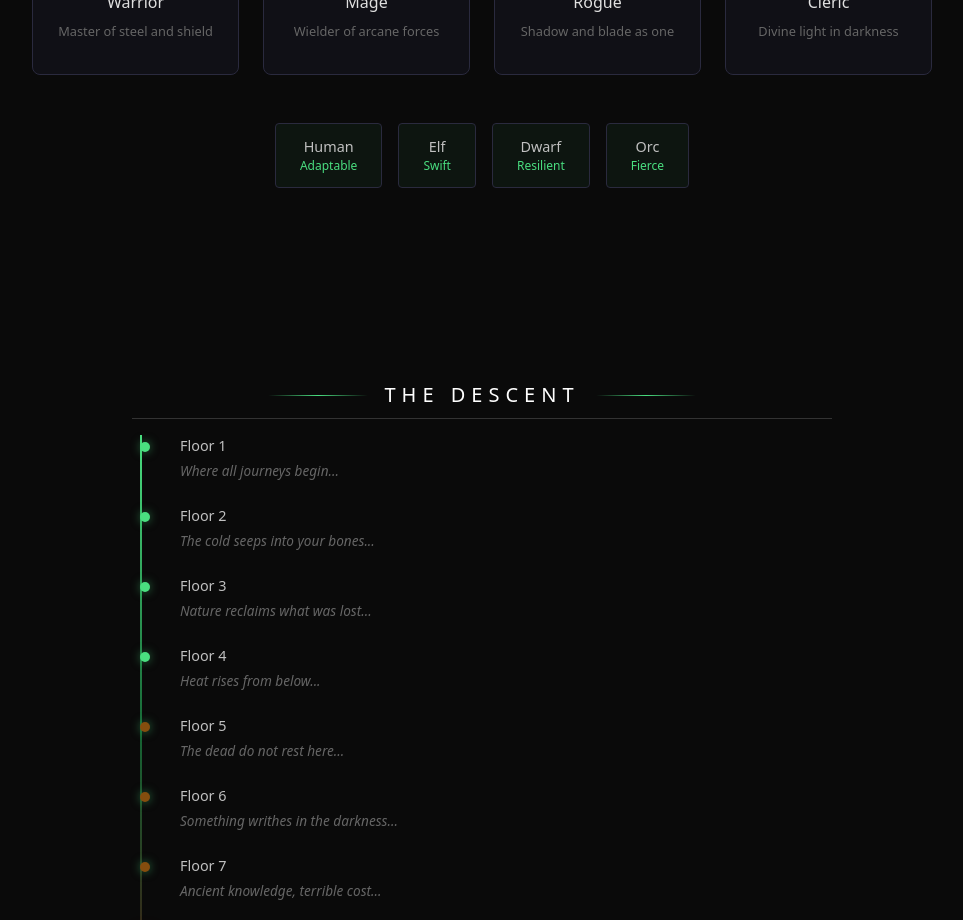
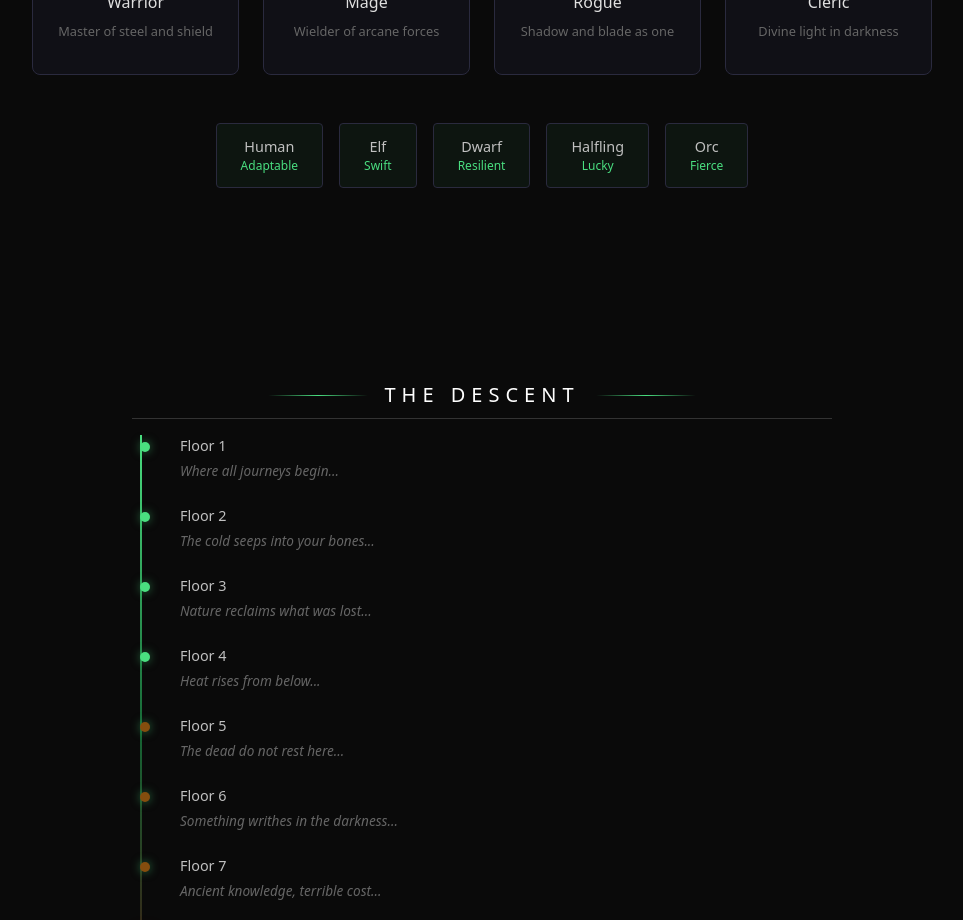
Before and after one commit to datasci4fun/roguelike-dungeon-crawler, a React (Vite) app in the folder web/: page / in a window 1280 px wide. Shown: the part 2020-2940 px from the top of the page, without its empty margins (158-1121 px from the left). Built offline with nearby package versions, Linux system fonts and the light colour scheme; no server answers.

Commit message:
feat: add Halfling to home page races display
Include all 5 playable races on the home page to match
what's available in character creation.

Co-Authored-By: Claude Opus 4.5 <noreply@anthropic.com>

```diff
--- a/web/src/pages/Home.tsx
+++ b/web/src/pages/Home.tsx
@@ -45,6 +45,7 @@ const RACES = [
   { name: 'Human', trait: 'Adaptable' },
   { name: 'Elf', trait: 'Swift' },
   { name: 'Dwarf', trait: 'Resilient' },
+  { name: 'Halfling', trait: 'Lucky' },
   { name: 'Orc', trait: 'Fierce' },
 ];
 
```
